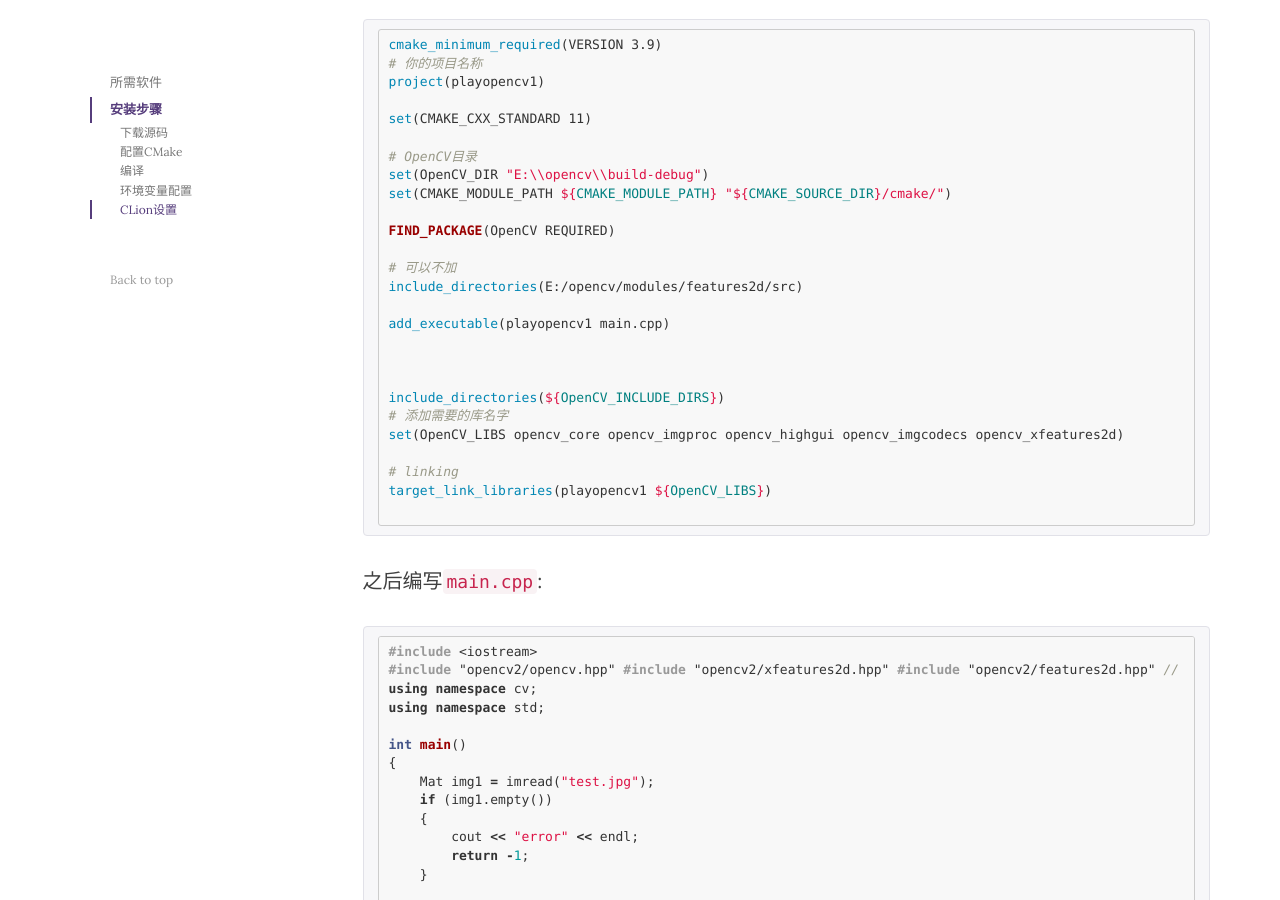
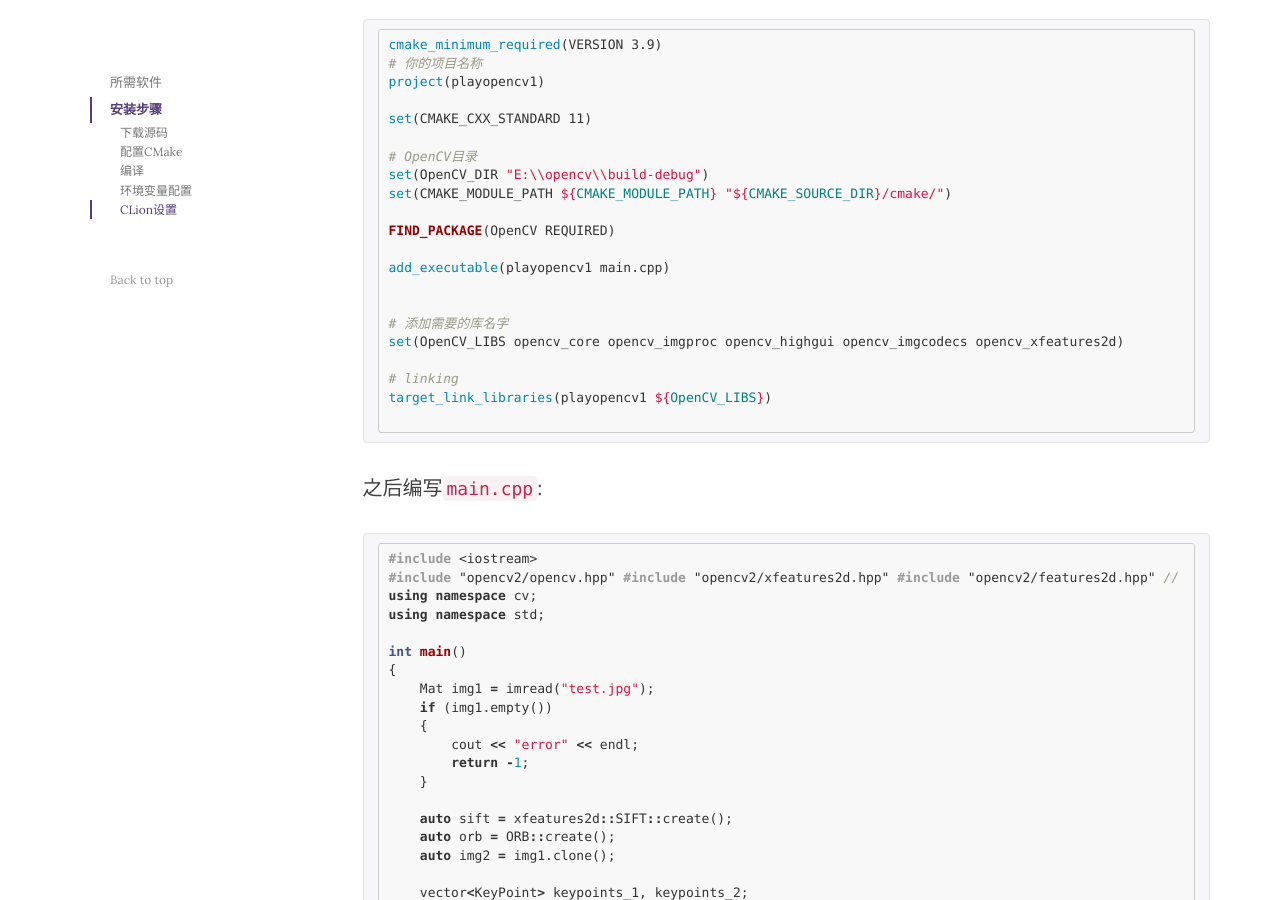
Before and after one commit to zhaobenx/zhaobenx.github.io, a Jekyll site: the page built from _posts/2018-03-29-Develop-OpenCV-using-CLion-and-MinGW-on-Windows.md, in a window 1280 px wide and 900 px high, scrolled down 2667 px. Built offline with Jekyll 4.4.1, drawn with Linux system fonts in a browser that asks for light colours; nearby versions of some CDN libraries; comment, search, counter and statistics services are not loaded; some of the changed lines change nothing that is shown.

Commit message:
Update 2018-03-29-Develop-OpenCV-using-CLion-and-MinGW-on-Windows.md

```diff
--- a/_posts/2018-03-29-Develop-OpenCV-using-CLion-and-MinGW-on-Windows.md
+++ b/_posts/2018-03-29-Develop-OpenCV-using-CLion-and-MinGW-on-Windows.md
@@ -1,8 +1,16 @@
 ---
 layout: post
 title: Windows下使用CLion和MinGW进行OpenCV开发
-tag: ['技术', '编译', 'C++', 'OpenCV', 'CLion', 'MinGW', 'CMake']
+tag:
+  - 技术
+  - 编译
+  - C++
+  - OpenCV
+  - CLion
+  - MinGW
+  - CMake
 comments: true
+published: true
 ---
 
 # 所需软件
@@ -61,14 +69,9 @@ set(CMAKE_MODULE_PATH ${CMAKE_MODULE_PATH} "${CMAKE_SOURCE_DIR}/cmake/")
 
 FIND_PACKAGE(OpenCV REQUIRED)
 
-# 可以不加
-include_directories(E:/opencv/modules/features2d/src)
-
 add_executable(playopencv1 main.cpp)
 
 
-
-include_directories(${OpenCV_INCLUDE_DIRS})
 # 添加需要的库名字
 set(OpenCV_LIBS opencv_core opencv_imgproc opencv_highgui opencv_imgcodecs opencv_xfeatures2d)
 
```
